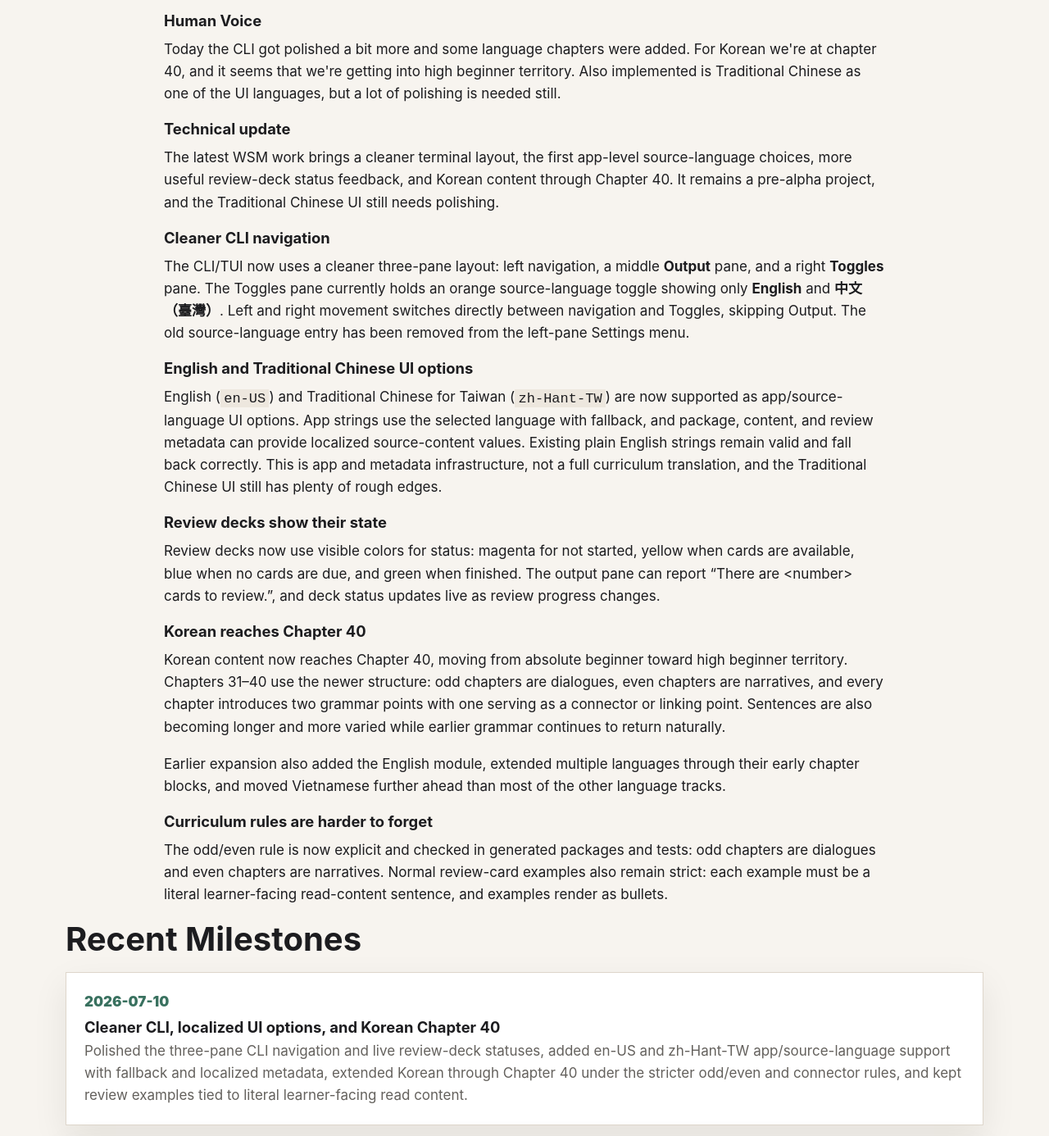
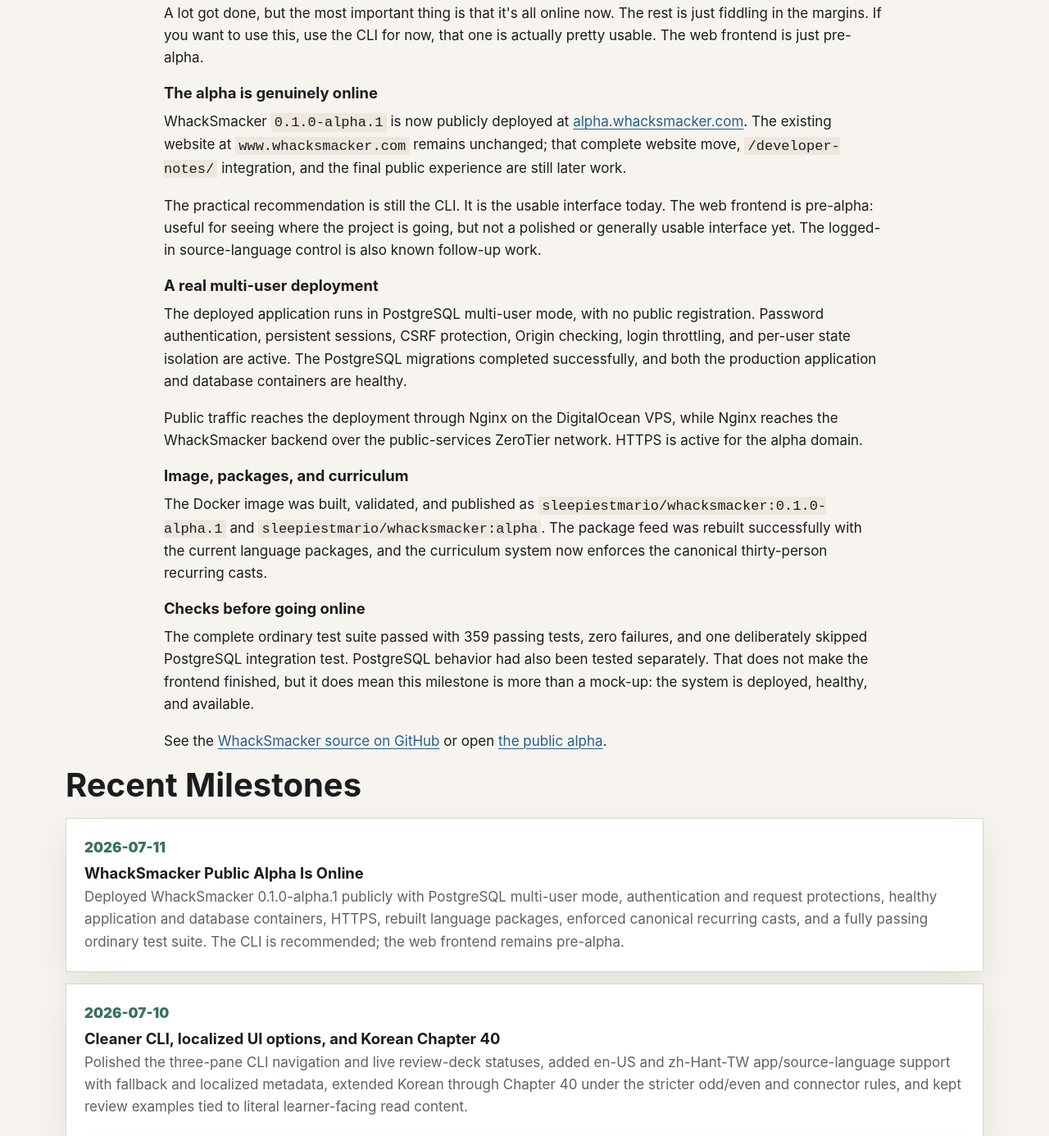
Before and after one commit to SleepyMario/whacksmacker-site, a website: page progress.html in a window 1280 px wide. Shown: the part 726-2112 px from the top of the page at 82% size. Drawn offline with Linux system fonts and the light colour scheme.

Commit message:
Publish July 11 public alpha update

```diff
--- a/data/progress.json
+++ b/data/progress.json
@@ -1,5 +1,10 @@
 {
   "milestones": [
+    {
+      "date": "2026-07-11",
+      "title": "WhackSmacker Public Alpha Is Online",
+      "summary": "Deployed WhackSmacker 0.1.0-alpha.1 publicly with PostgreSQL multi-user mode, authentication and request protections, healthy application and database containers, HTTPS, rebuilt language packages, enforced canonical recurring casts, and a fully passing ordinary test suite. The CLI is recommended; the web frontend remains pre-alpha."
+    },
     {
       "date": "2026-07-10",
       "title": "Cleaner CLI, localized UI options, and Korean Chapter 40",
--- a/progress.html
+++ b/progress.html
@@ -28,66 +28,57 @@
       </section>
 
       <section class="post" aria-labelledby="latest-update-heading">
-        <p class="post-meta">2026-07-10</p>
-        <h2 id="latest-update-heading">WhackSmacker status: cleaner navigation, localized UI, and Korean Chapter 40</h2>
+        <p class="post-meta">2026-07-11</p>
+        <h2 id="latest-update-heading">WhackSmacker Public Alpha Is Online</h2>
         <h3>Human Voice</h3>
-        <p>Today the CLI got polished a bit more and some language chapters were added. For Korean we're at chapter 40, and it seems that we're getting into high beginner territory. Also implemented is Traditional Chinese as one of the UI languages, but a lot of polishing is needed still.</p>
+        <p>A lot got done, but the most important thing is that it's all online now. The rest is just fiddling in the margins. If you want to use this, use the CLI for now, that one is actually pretty usable. The web frontend is just pre-alpha.</p>
 
-        <h3>Technical update</h3>
+        <h3>The alpha is genuinely online</h3>
         <p>
-          The latest WSM work brings a cleaner terminal layout, the first app-level source-language
-          choices, more useful review-deck status feedback, and Korean content through Chapter 40.
-          It remains a pre-alpha project, and the Traditional Chinese UI still needs polishing.
+          WhackSmacker <code>0.1.0-alpha.1</code> is now publicly deployed at
+          <a href="https://alpha.whacksmacker.com">alpha.whacksmacker.com</a>. The existing website at
+          <code>www.whacksmacker.com</code> remains unchanged; that complete website move,
+          <code>/developer-notes/</code> integration, and the final public experience are still later work.
+        </p>
+        <p>
+          The practical recommendation is still the CLI. It is the usable interface today. The web
+          frontend is pre-alpha: useful for seeing where the project is going, but not a polished or
+          generally usable interface yet. The logged-in source-language control is also known
+          follow-up work.
         </p>
 
-        <h3>Cleaner CLI navigation</h3>
+        <h3>A real multi-user deployment</h3>
         <p>
-          The CLI/TUI now uses a cleaner three-pane layout: left navigation, a middle
-          <strong>Output</strong> pane, and a right <strong>Toggles</strong> pane. The Toggles pane
-          currently holds an orange source-language toggle showing only <strong>English</strong>
-          and <strong>中文（臺灣）</strong>. Left and right movement switches directly between
-          navigation and Toggles, skipping Output. The old source-language entry has been removed
-          from the left-pane Settings menu.
+          The deployed application runs in PostgreSQL multi-user mode, with no public registration.
+          Password authentication, persistent sessions, CSRF protection, Origin checking, login
+          throttling, and per-user state isolation are active. The PostgreSQL migrations completed
+          successfully, and both the production application and database containers are healthy.
+        </p>
+        <p>
+          Public traffic reaches the deployment through Nginx on the DigitalOcean VPS, while Nginx
+          reaches the WhackSmacker backend over the public-services ZeroTier network. HTTPS is active
+          for the alpha domain.
         </p>
 
-        <h3>English and Traditional Chinese UI options</h3>
+        <h3>Image, packages, and curriculum</h3>
         <p>
-          English (<code>en-US</code>) and Traditional Chinese for Taiwan
-          (<code>zh-Hant-TW</code>) are now supported as app/source-language UI options. App strings
-          use the selected language with fallback, and package, content, and review metadata can
-          provide localized source-content values. Existing plain English strings remain valid and
-          fall back correctly. This is app and metadata infrastructure, not a full curriculum
-          translation, and the Traditional Chinese UI still has plenty of rough edges.
+          The Docker image was built, validated, and published as
+          <code>sleepiestmario/whacksmacker:0.1.0-alpha.1</code> and
+          <code>sleepiestmario/whacksmacker:alpha</code>. The package feed was rebuilt successfully
+          with the current language packages, and the curriculum system now enforces the canonical
+          thirty-person recurring casts.
         </p>
 
-        <h3>Review decks show their state</h3>
+        <h3>Checks before going online</h3>
         <p>
-          Review decks now use visible colors for status: magenta for not started, yellow when cards
-          are available, blue when no cards are due, and green when finished. The output pane can
-          report <q>There are &lt;number&gt; cards to review.</q>, and deck status updates live as review
-          progress changes.
-        </p>
-
-        <h3>Korean reaches Chapter 40</h3>
-        <p>
-          Korean content now reaches Chapter 40, moving from absolute beginner toward high beginner
-          territory. Chapters 31–40 use the newer structure: odd chapters are dialogues, even
-          chapters are narratives, and every chapter introduces two grammar points with one serving
-          as a connector or linking point. Sentences are also becoming longer and more varied while
-          earlier grammar continues to return naturally.
+          The complete ordinary test suite passed with 359 passing tests, zero failures, and one
+          deliberately skipped PostgreSQL integration test. PostgreSQL behavior had also been tested
+          separately. That does not make the frontend finished, but it does mean this milestone is
+          more than a mock-up: the system is deployed, healthy, and available.
         </p>
         <p>
-          Earlier expansion also added the English module, extended multiple languages through their
-          early chapter blocks, and moved Vietnamese further ahead than most of the other language
-          tracks.
-        </p>
-
-        <h3>Curriculum rules are harder to forget</h3>
-        <p>
-          The odd/even rule is now explicit and checked in generated packages and tests: odd chapters
-          are dialogues and even chapters are narratives. Normal review-card examples also remain
-          strict: each example must be a literal learner-facing read-content sentence, and examples
-          render as bullets.
+          See the <a href="https://github.com/SleepyMario/whacksmacker">WhackSmacker source on GitHub</a>
+          or open <a href="https://alpha.whacksmacker.com">the public alpha</a>.
         </p>
       </section>
 
```
Also changed, not shown: human-voice/index.html (+5 -0 lines), index.html (+5 -0 lines).
